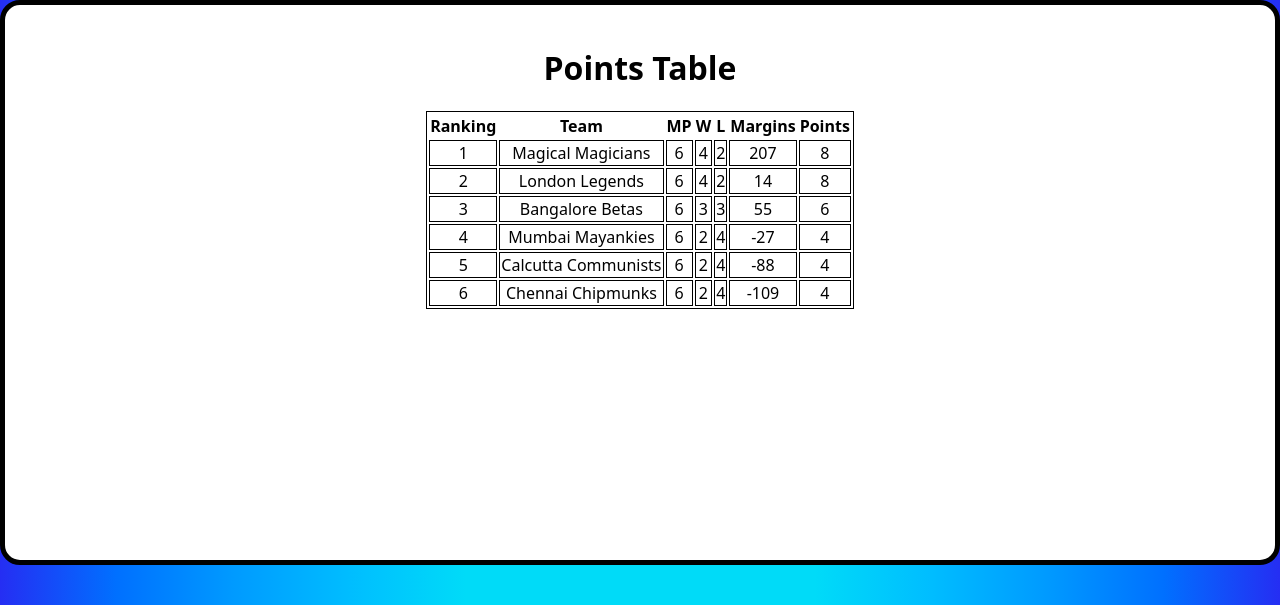
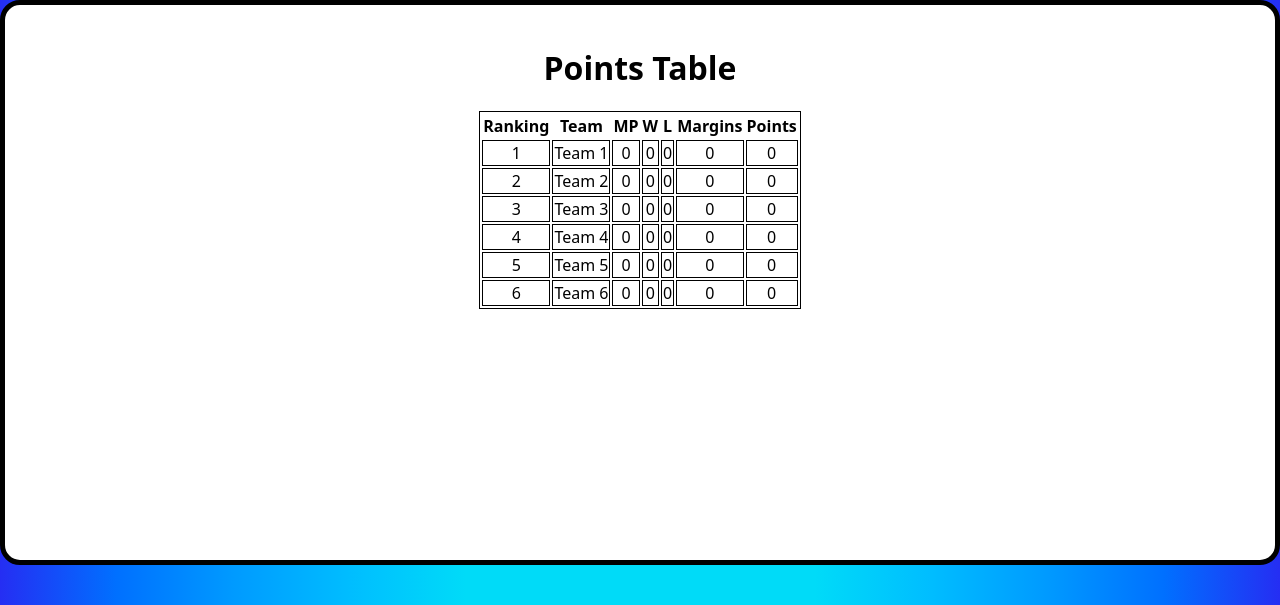
Before and after one commit to Namitagr1/FIPL, a PHP site: page /HTML/points.php in a window 1280 px wide. Shown: the part 119-724 px from the top of the page. Run offline with PHP 8.4, Linux system fonts and the light colour scheme; the visitor is signed in with stand-in values (Sample User, id 1); tables that the repository leaves empty or names only in its code hold one stand-in row (values such as "Sample post").

```diff
--- a/HTML/points.php
+++ b/HTML/points.php
@@ -65,57 +65,57 @@ if (isset($_SESSION["user_id"])) {
 			</thead>
 			<tr>
 				<td>1</td>
-				<td>Magical Magicians</td>
-				<td>6</td>
-				<td>4</td>
-				<td>2</td>
-				<td>207</td>
-				<td>8</td>
+				<td>Team 1</td>
+				<td>0</td>
+				<td>0</td>
+				<td>0</td>
+				<td>0</td>
+				<td>0</td>
 			</tr>
 			<tr>
 				<td>2</td>
-				<td>London Legends</td>
-				<td>6</td>
-				<td>4</td>
-				<td>2</td>
-				<td>14</td>
-				<td>8</td>
+				<td>Team 2</td>
+				<td>0</td>
+				<td>0</td>
+				<td>0</td>
+				<td>0</td>
+				<td>0</td>
 			</tr>
 			<tr>
 				<td>3</td>
-				<td>Bangalore Betas</td>
-				<td>6</td>
-				<td>3</td>
-				<td>3</td>
-				<td>55</td>
-				<td>6</td>
+				<td>Team 3</td>
+				<td>0</td>
+				<td>0</td>
+				<td>0</td>
+				<td>0</td>
+				<td>0</td>
 			</tr>
 			<tr>
 				<td>4</td>
-				<td>Mumbai Mayankies</td>
-				<td>6</td>
-				<td>2</td>
-				<td>4</td>
-				<td>-27</td>
-				<td>4</td>
+				<td>Team 4</td>
+				<td>0</td>
+				<td>0</td>
+				<td>0</td>
+				<td>0</td>
+				<td>0</td>
 			</tr>
 			<tr>
 				<td>5</td>
-				<td>Calcutta Communists</td>
-				<td>6</td>
-				<td>2</td>
-				<td>4</td>
-				<td>-88</td>
-				<td>4</td>
+				<td>Team 5</td>
+				<td>0</td>
+				<td>0</td>
+				<td>0</td>
+				<td>0</td>
+				<td>0</td>
 			</tr>
 			<tr>
 				<td>6</td>
-				<td>Chennai Chipmunks</td>
-				<td>6</td>
-				<td>2</td>
-				<td>4</td>
-				<td>-109</td>
-				<td>4</td>
+				<td>Team 6</td>
+				<td>0</td>
+				<td>0</td>
+				<td>0</td>
+				<td>0</td>
+				<td>0</td>
 			</tr>
 		</table>
 	</div>
```
